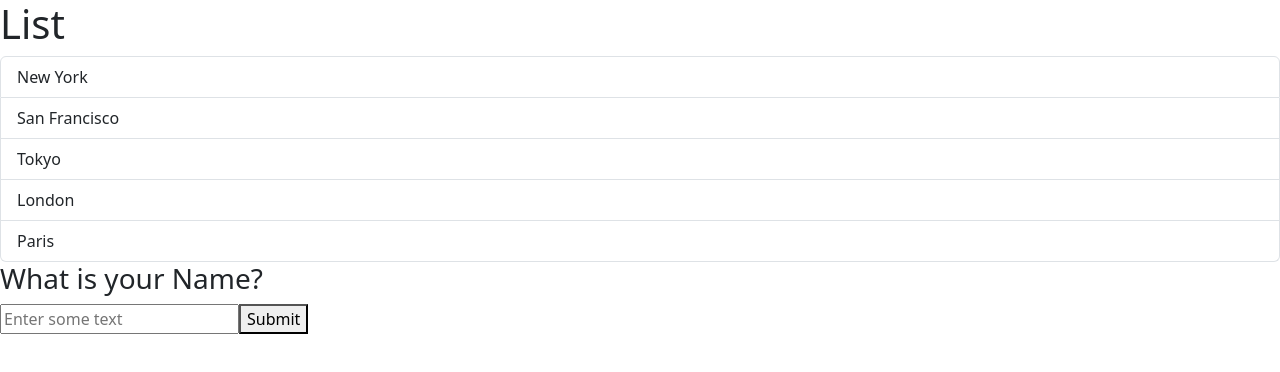
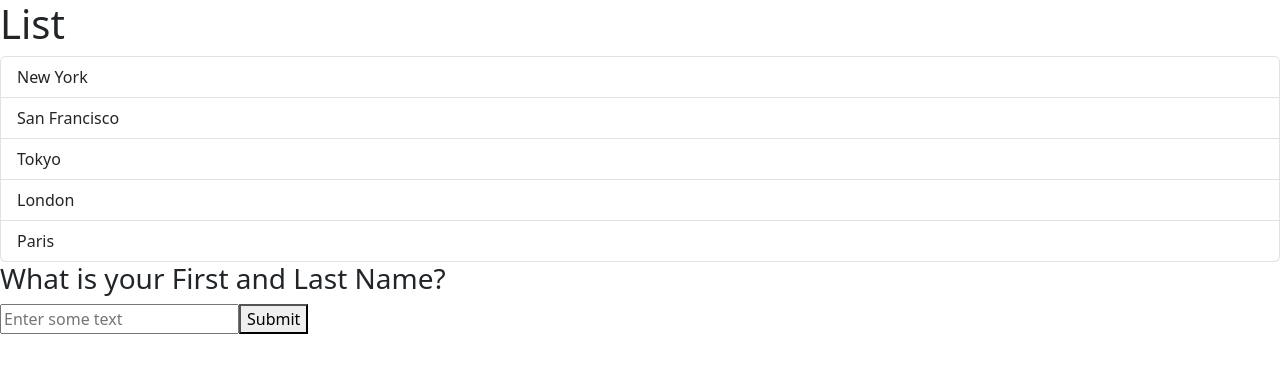
Before and after one commit to rkarmuri/bubble_scan, a React (Vite) app in the folder bubblescan-client/: page / in a window 1280 px wide. Shown: the top 372 px of the page. Built offline with nearby package versions, Linux system fonts and the light colour scheme.

Commit message:
fixed a small bug

```diff
--- a/bubblescan-client/src/App.tsx
+++ b/bubblescan-client/src/App.tsx
@@ -5,7 +5,7 @@ function App() {
   return (
     <div>
       <ListGroup />
-      <h3>What is your Name?</h3>
+      <h3>What is your First and Last Name?</h3>
       <InputComponent />
     </div>
   );
```
